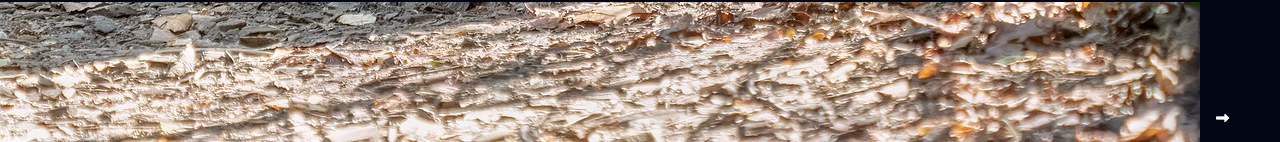
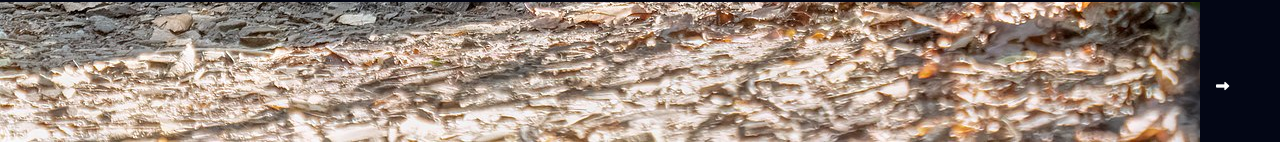
Before and after one commit to JimmyALiu/nasa-react-app, a React (Vite) app: page / in a window 1280 px wide. Both pictures are taken after a click on the button 1258 px from the left and 776 px from the top of the page. Shown: the part 798-940 px from the top of the page. Built offline with nearby package versions, Linux system fonts and the light colour scheme.

Commit message:
Added API key

```diff
--- a/src/App.jsx
+++ b/src/App.jsx
@@ -14,7 +14,7 @@ function App() {
 		<>
 			<Main />
 			{showModal && (
-			 	<SideBar />
+			 	<SideBar handleShowModal={handleShowModal}/>
 			)}
 			<Footer handleShowModal={handleShowModal} />
 		</>
--- a/src/components/SideBar.jsx
+++ b/src/components/SideBar.jsx
@@ -1,6 +1,8 @@
 import React from 'react'
 
-export default function SideBar() {
+export default function SideBar(props) {
+    const { handleShowModal } = props
+
     return (
         <div className="sidebar">
             <div className="bgOverlay"></div>
@@ -11,7 +13,7 @@ export default function SideBar() {
                     <p>info info info</p>
                 </div>
 
-                <button>
+                <button onClick={() => {handleShowModal()}}>
                     <i className="fa-solid fa-right-long"></i>
                 </button>
             </div>
--- a/src/index.css
+++ b/src/index.css
@@ -110,7 +110,7 @@ footer button:hover {
   flex-direction: column;
   gap: 1rem;
   padding: 1rem;
-  overflow-y: scroll;
+  /* overflow-y: scroll; */
   height: 100%;
   width: 80%;
   max-width: 800px;
@@ -128,6 +128,13 @@ footer button:hover {
   border: none;
   outline: none;
   margin-right: auto;
+  cursor: pointer;
+  transition-duration: 200ms;
+  padding-bottom: 2rem;
+}
+
+.sidebarContents button:hover {
+  opacity: 0.7;
 }
 
 @media (min-width: 640px) {
```
Also changed, not shown: 1 other file (tests, documents, lock files or other folders).
